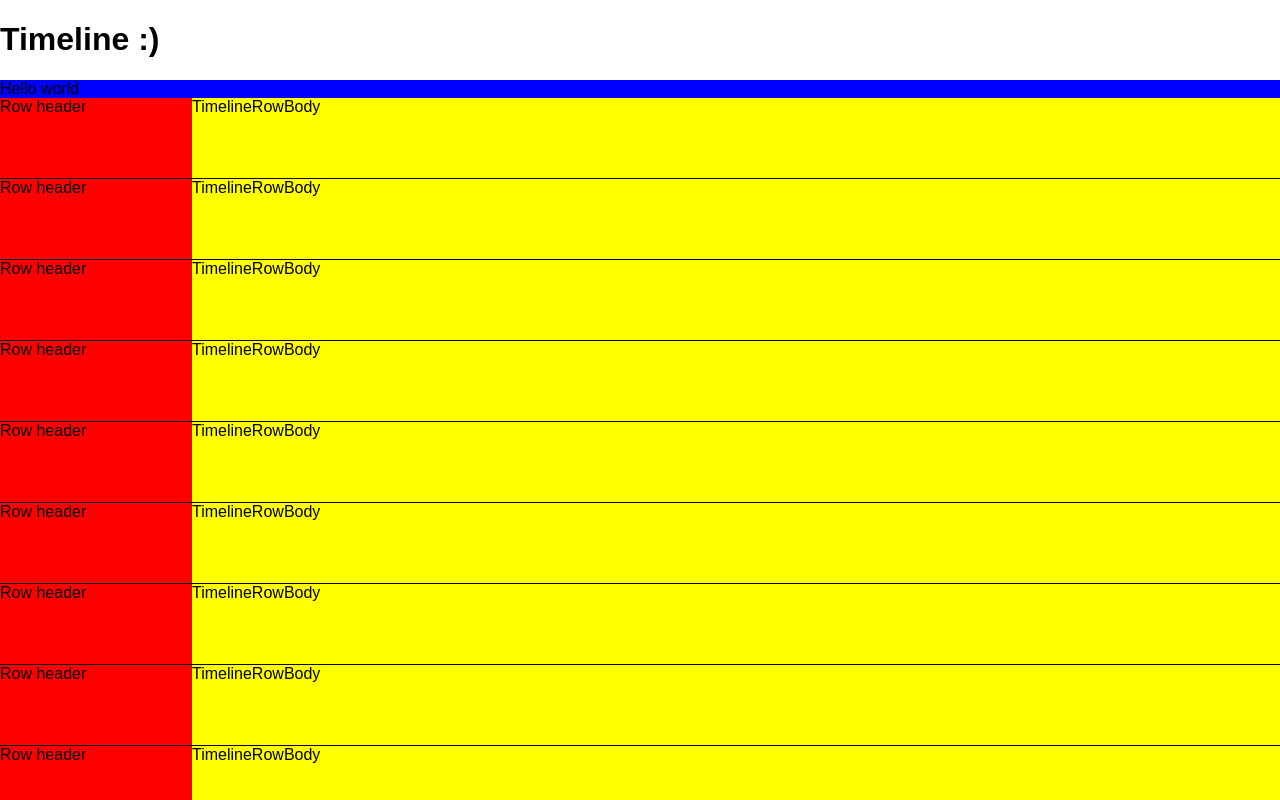
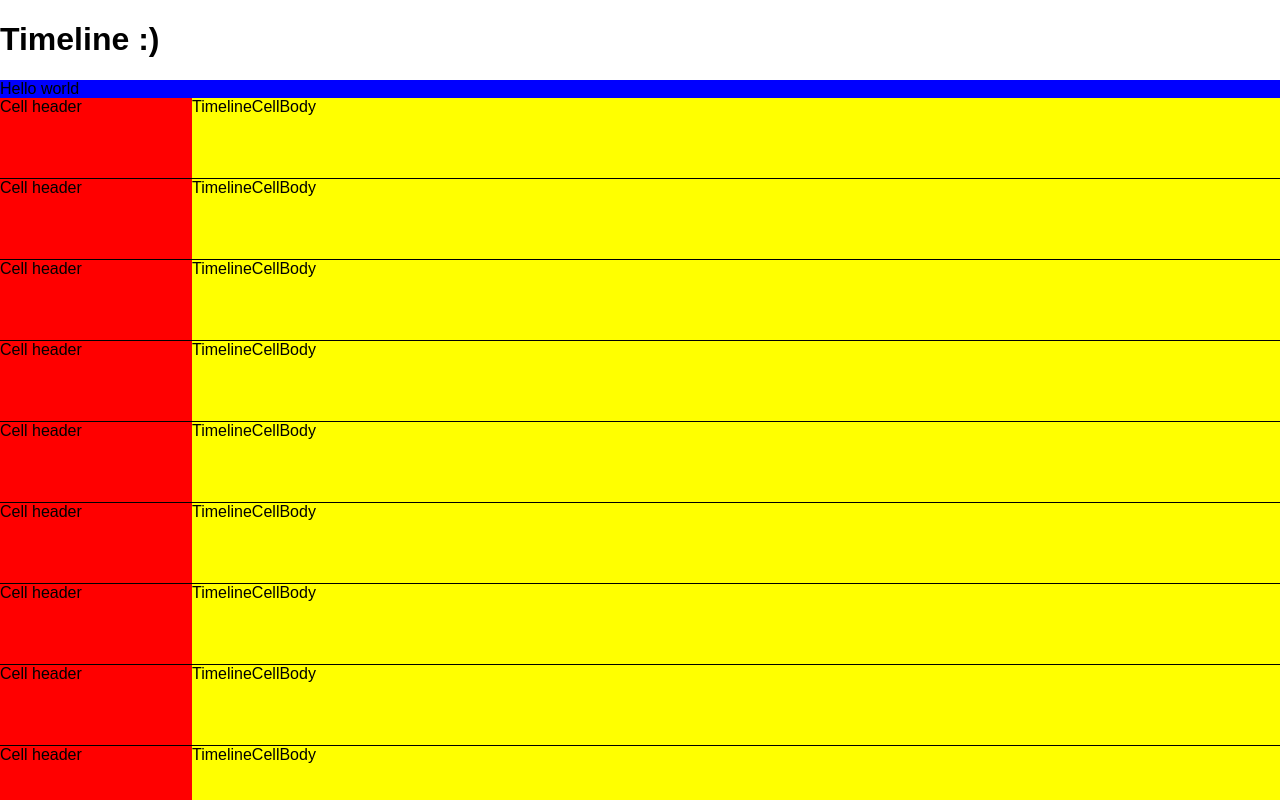
Before and after one commit to daihuaye/timeline-db, a React (Create React App) app: page / in a window 1280 px wide. Built offline with nearby package versions, Linux system fonts and the light colour scheme.

Commit message:
change row to cell

```diff
--- a/src/timeline/Timeline.css
+++ b/src/timeline/Timeline.css
@@ -10,7 +10,7 @@
     background-color: blue;
 }
 
-.timeline-content-row-header {
+.timeline-content-cell-header {
     overflow: hidden;
 }
 
@@ -18,7 +18,7 @@
     display: flex;
 }
 
-.timeline-content-row-body {
+.timeline-content-cell-body {
     flex: 1;
     overflow: auto;
 }
--- a/src/timeline/Timeline.js
+++ b/src/timeline/Timeline.js
@@ -2,8 +2,8 @@ import React, { Component } from 'react';
 import moment from 'moment';
 import _ from 'lodash';
 import TimelineHeader from './timelineHeader/TimelineHeader';
-import TimelineRowHeader from './timelineRowHeader/TimelineRowHeader';
-import TimelineRowBody from './timelineRowBody/TimelineRowBody';
+import TimelineCellHeader from './timelineCellHeader/TimelineCellHeader';
+import TimelineCellBody from './timelineCellBody/TimelineCellBody';
 import { DURATION } from '../common/constants';
 
 import WeekDurationManager from '../common/timelineManager/WeekDurationManager';
@@ -39,13 +39,13 @@ class Timeline extends Component {
                     </div>
                 </div>
                 <div className="timeline-content">
-                    <div className="timeline-content-row-header">
+                    <div className="timeline-content-cell-header">
                         <div style={{transform: `translateY(-${this.state.contentScrollTop}px)`}}>
-                            { _.map(_.repeat('*', 15).split(''), (val, idx) => <TimelineRowHeader key={idx} />) }
+                            { _.map(_.repeat('*', 15).split(''), (val, idx) => <TimelineCellHeader key={idx} />) }
                         </div>
                     </div>
-                    <div className="timeline-content-row-body" onScroll={ this.onScrollHandler }>
-                        { _.map(_.repeat('*', 15).split(''), (val, idx) => <TimelineRowBody offsetWidth={ offsetWidth } key={idx} />) }
+                    <div className="timeline-content-cell-body" onScroll={ this.onScrollHandler }>
+                        { _.map(_.repeat('*', 15).split(''), (val, idx) => <TimelineCellBody offsetWidth={ offsetWidth } key={idx} />) }
                     </div>
                 </div>
             </div>
--- a/src/timeline/timelineRowBody/TimelineRowBody.css
+++ b/src/timeline/timelineCellBody/TimelineCellBody.css
@@ -1,4 +1,4 @@
-.timeline-row-body {
+.timeline-cell-body {
     min-height: 5rem;
     width: 100%;
     background-color: yellow;
--- /dev/null
+++ b/src/timeline/timelineCellBody/TimelineCellBody.js
@@ -0,0 +1,14 @@
+import React, { Component } from 'react';
+import './TimelineCellBody.css';
+
+class TimelineCellBody extends Component {
+    render() {
+        return (
+            <div className="timeline-cell-body" style={{ width: this.props.offsetWidth }}>
+                TimelineCellBody
+            </div>
+        );
+    }
+}
+
+export default TimelineCellBody;
--- a/src/timeline/timelineRowHeader/TimelineRowHeader.css
+++ b/src/timeline/timelineCellHeader/TimelineCellHeader.css
@@ -1,4 +1,4 @@
-.timeline-row-header {
+.timeline-cell-header {
     min-height: 5rem;
     width: 12rem;
     max-width: 12rem;
--- /dev/null
+++ b/src/timeline/timelineCellHeader/TimelineCellHeader.js
@@ -0,0 +1,14 @@
+import React, { Component } from 'react';
+import './TimelineCellHeader.css';
+
+class TimelineCellHeader extends Component {
+    render() {
+        return (
+            <div className="timeline-cell-header">
+                Cell header
+            </div>
+        );
+    }
+}
+
+export default TimelineCellHeader;
--- a/src/timeline/timelineRowBody/TimelineRowBody.js
+++ /dev/null
@@ -1,14 +0,0 @@
-import React, { Component } from 'react';
-import './TimelineRowBody.css';
-
-class TimelineRowBody extends Component {
-    render() {
-        return (
-            <div className="timeline-row-body" style={{ width: this.props.offsetWidth }}>
-                TimelineRowBody
-            </div>
-        );
-    }
-}
-
-export default TimelineRowBody;
--- a/src/timeline/timelineRowHeader/TimelineRowHeader.js
+++ /dev/null
@@ -1,14 +0,0 @@
-import React, { Component } from 'react';
-import './TimelineRowHeader.css';
-
-class TimelineRowHeader extends Component {
-    render() {
-        return (
-            <div className="timeline-row-header">
-                Row header
-            </div>
-        );
-    }
-}
-
-export default TimelineRowHeader;
```
